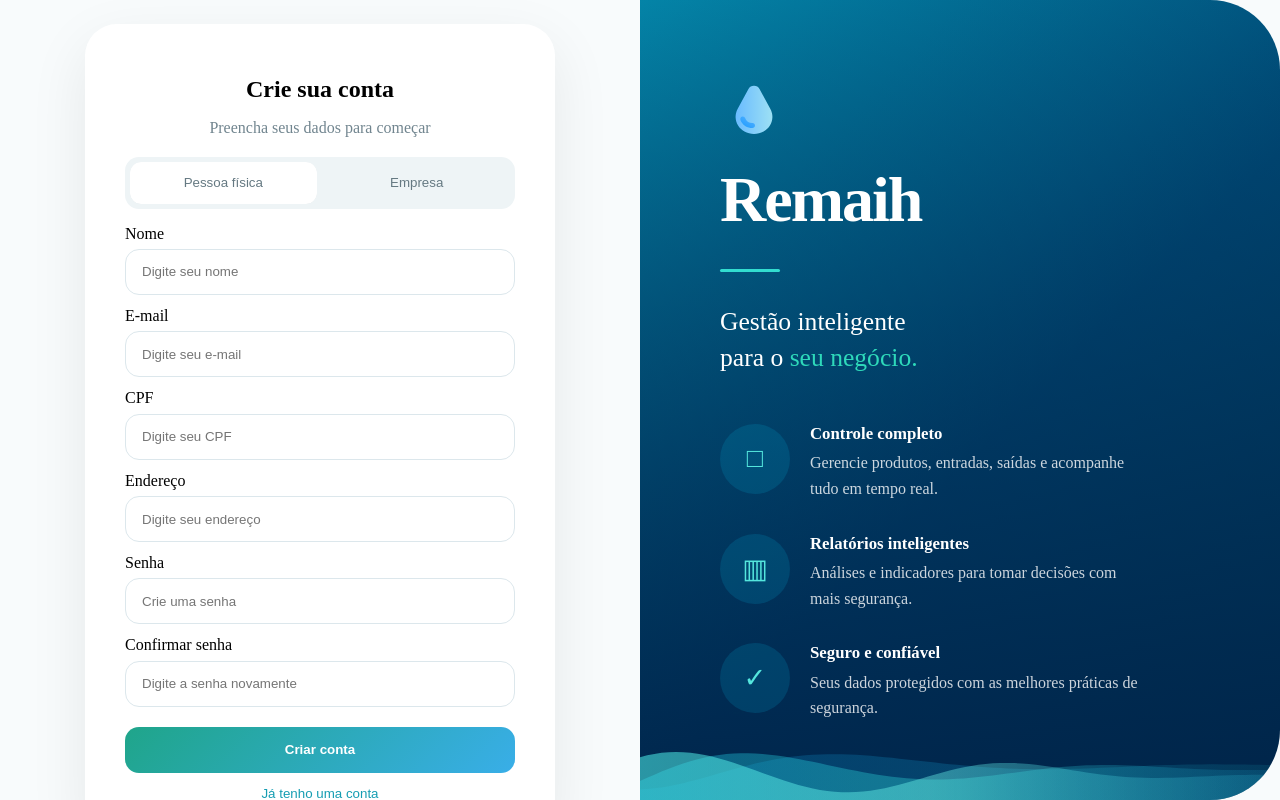
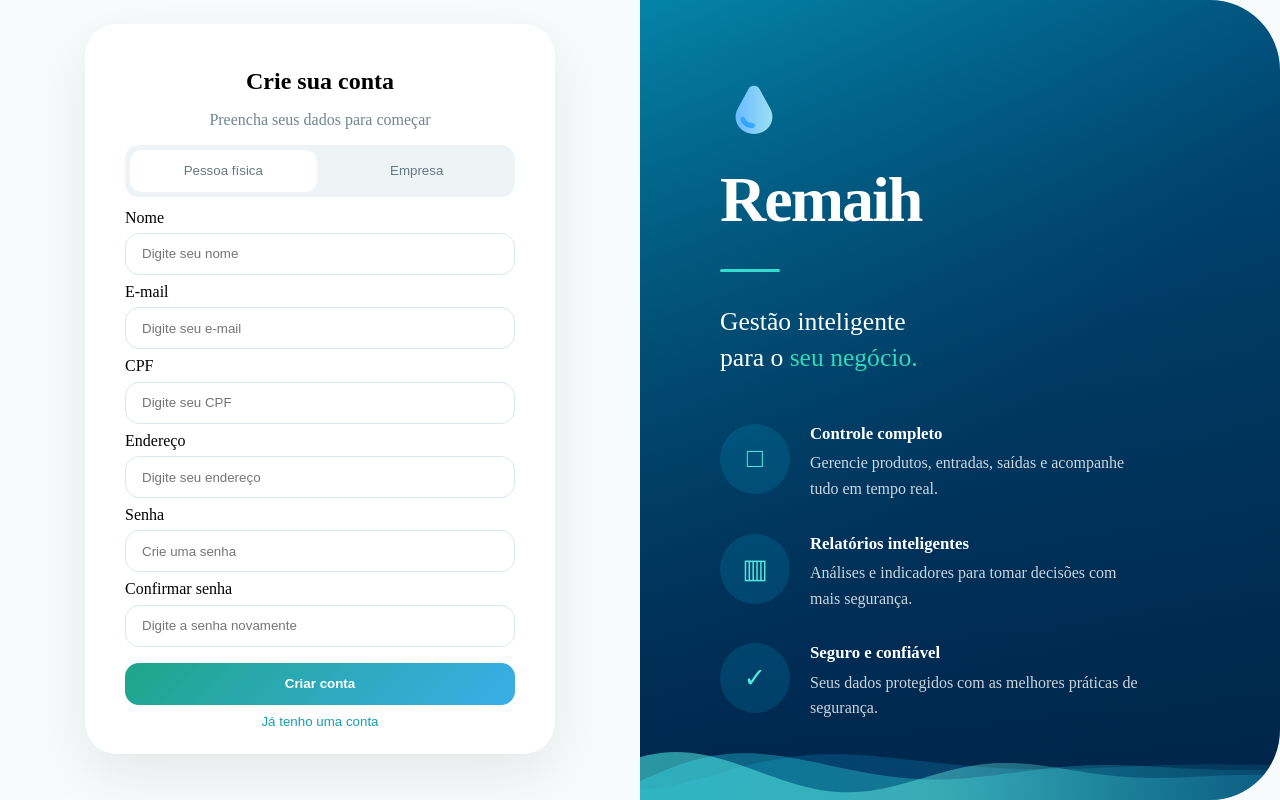
Before and after one commit to HiagoRissatto/gerenciador-estoque, a React (Vite) app in the folder frontend/: page / in a window 1280 px wide. Both pictures are taken after a click on the button "Criar conta". Built offline with nearby package versions, Linux system fonts and the light colour scheme; no server answers.

Commit message:
alteraçoes de experiencia de usuario

```diff
--- a/frontend/src/components/register/RegisterForm.css
+++ b/frontend/src/components/register/RegisterForm.css
@@ -183,31 +183,31 @@
 }
 @media (min-width: 769px) and (max-height: 850px) {
   .register-card {
-    padding: 2rem 2.5rem;
+    padding: 1.5rem 2.5rem;
   }
 
   .register-header {
-    margin-bottom: 1.25rem;
+    margin-bottom: 0.75rem;
   }
 
   .register-type {
-    margin-bottom: 1rem;
+    margin-bottom: 0.75rem;
   }
 
   .register-card .mb-3 {
-    margin-bottom: 0.75rem !important;
+    margin-bottom: 0.5rem !important;
   }
 
   .register-card .form-control {
-    height: 46px;
+    height: 42px;
   }
 
   .register-button {
-    height: 46px;
+    height: 42px;
     margin-top: 0.5rem;
   }
 
   .register-login-button {
-    margin-top: 0.75rem;
+    margin-top: 0.5rem;
   }
 }
--- a/frontend/src/pages/Login/Login.css
+++ b/frontend/src/pages/Login/Login.css
@@ -90,15 +90,19 @@
 }
 @media (min-width: 769px) and (max-height: 850px) {
   .auth-form {
-    overflow-y: auto;
-    align-items: flex-start;
+    overflow: hidden;
+    align-items: center;
 
     padding-top: 1.5rem;
     padding-bottom: 1.5rem;
   }
 
   .auth-form-content {
-    min-height: 100%;
+    min-height: 0;
+  }
+
+  .auth-form:has(.register-card) {
+    overflow-y: auto;
     align-items: flex-start;
   }
 }
```
